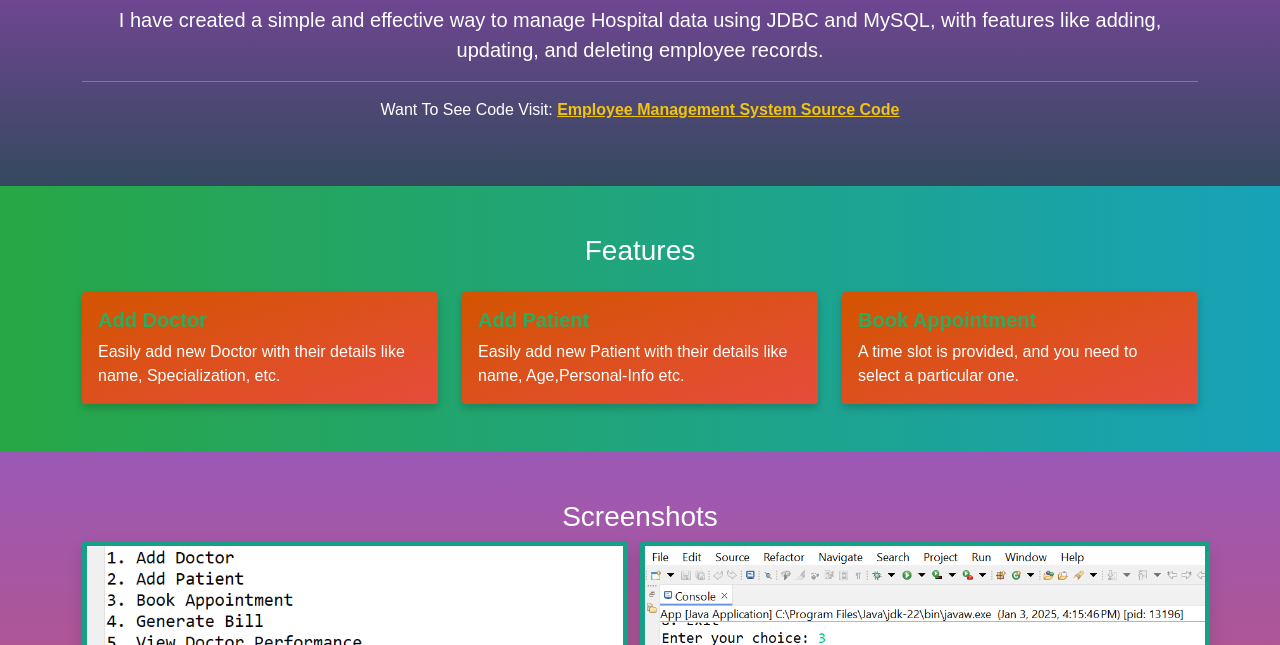
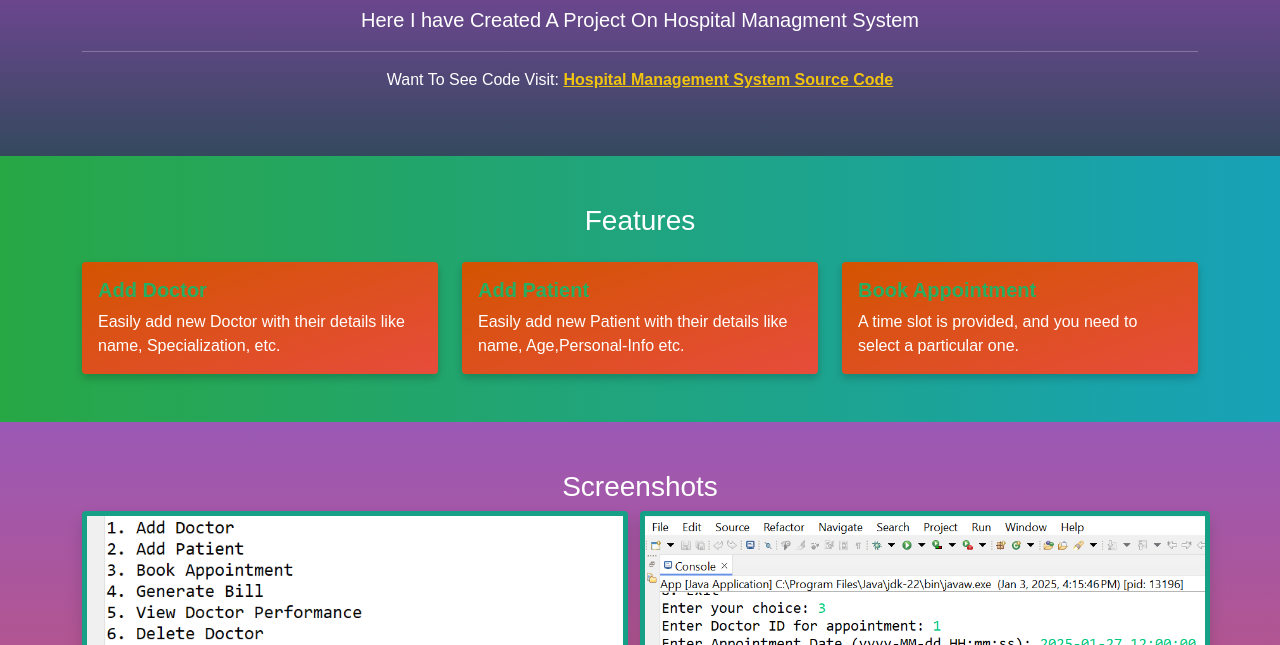
Before and after one commit to RushikeshGaikwad19/hospital_management_system, a plain HTML site: page index.html in a window 1280 px wide. Shown: the part 155-800 px from the top of the page. Drawn offline with nearby package versions, Linux system fonts and the light colour scheme.

Commit message:
Update index.html

```diff
--- a/index.html
+++ b/index.html
@@ -45,8 +45,8 @@
     <section id="project-info" class="py-5">
         <div class="container text-center">
             <h2>Hospiatl_Management_System</h2>
-            <p class="lead"> I have created a simple and effective way to manage Hospital data using JDBC and MySQL, with features like adding, updating, and deleting employee records.
-                <hr>Want To See Code Visit: <a href="https://github.com/RushikeshGaikwad19/Hospiatl_Management_System.git">Employee Management System Source Code</a>
+            <p class="lead"> Here I have Created A Project On Hospital Managment System
+                <hr>Want To See Code Visit: <a href="https://github.com/RushikeshGaikwad19/Hospiatl_Management_System.git">Hospital Management System Source Code</a>
             </p>
         </div>
     </section>
```
